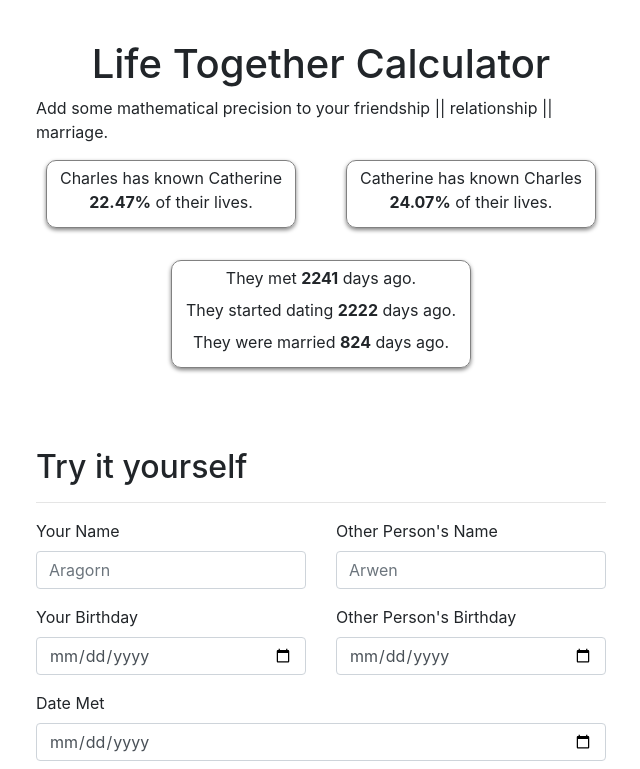
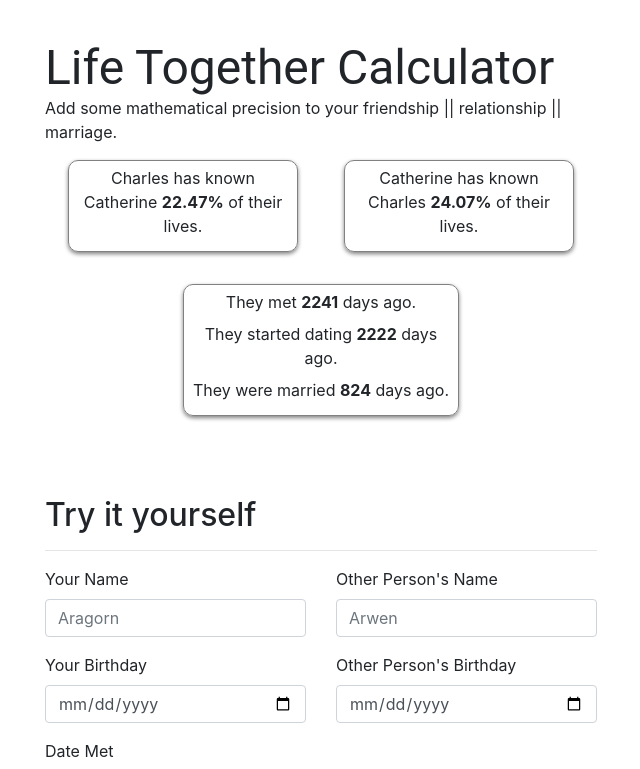
Before and after one commit to cpustejovsky/life-together-calculator, a React (Create React App) app: page / in a window 1280 px wide. Shown: the top 769 px of the page, without its empty margins (319-959 px from the left). Built offline with nearby package versions, Linux system fonts and the light colour scheme.

Commit message:
transitioned display and app to MUI

```diff
--- a/src/App.tsx
+++ b/src/App.tsx
@@ -1,8 +1,9 @@
 import React, { useState } from "react";
-import "./App.scss";
 import Display from "./components/Display";
 import Form from "./components/Form";
-import { Container } from "react-bootstrap";
+import Footer from "./components/Footer";
+import { Container, Typography } from "@material-ui/core"
+import { createMuiTheme, ThemeProvider, makeStyles } from "@material-ui/core/styles"
 
 export type DateData = {
   yourName: string,
@@ -14,7 +15,39 @@ export type DateData = {
   marriedDate?: string,
 }
 
+const theme = createMuiTheme({
+  palette: {
+    primary: {
+      light: '#757ce8',
+      main: '#3f50b5',
+      dark: '#002884',
+      contrastText: '#fff',
+    },
+    secondary: {
+      light: '#ff7961',
+      main: '#f44336',
+      dark: '#ba000d',
+      contrastText: '#000',
+    },
+    warning: {
+      main: '#CC3300'
+    },
+    error: {
+      main: '#FF0033'
+    }
+  },
+});
+
+const useStyles = makeStyles(() => ({
+  view: {
+    margin: "5vh auto",
+    maxWidth: "600px",
+  }
+}));
+
 const App = () => {
+  const classes = useStyles();
+
   const [yourName, setYourName] = useState("Charles");
   const [soName, setSoName] = useState("Catherine");
   const [yourBday, setYourBday] = useState("1992-12-18");
@@ -46,9 +79,9 @@ const App = () => {
   const percentSo = ((ageMeet / ageSo) * 100).toFixed(2) + "%";
 
   return (
-    <div>
-      <Container className="view">
-        <h1 className="title">Life Together Calculator</h1>
+    <ThemeProvider theme={theme}>
+      <Container className={classes.view}>
+        <Typography variant="h3">Life Together Calculator</Typography>
         <p>
           Add some mathematical precision to your friendship || relationship ||
           marriage.
@@ -70,14 +103,9 @@ const App = () => {
         <h2>Try it yourself</h2>
         <hr />
         <Form onUpdate={onUpdate} />
-        <footer className="footer">
-          <a href="https://cpustejovsky.com/" rel="noreferrer noopener">
-            Cpustejovsky <i className="far fa-thumbs-up"></i>,{" "}
-            {new Date().getFullYear()}
-          </a>
-        </footer>
+      <Footer/>
       </Container>
-    </div>
+    </ThemeProvider>
   );
 };
 
--- a/src/components/Display.tsx
+++ b/src/components/Display.tsx
@@ -1,7 +1,31 @@
 import React from "react";
 import _ from "lodash";
-import { Col, Row } from "react-bootstrap";
-import "../App.scss";
+import { Grid, Typography } from "@material-ui/core"
+import { makeStyles } from "@material-ui/core/styles"
+
+const useStyles = makeStyles((theme) => ({
+  display: {
+    paddingBottom: "3rem",
+    justifyContent: "space-around",
+  },
+  displayBox: {
+    textAlign: "center",
+    marginBottom: "2rem",
+    border: "1px solid #818181",
+    boxShadow: "0px 2px 4px #818181",
+    borderRadius: "10px",
+    width: "fit - content",
+    padding: "5px",
+    "& p": {
+      marginBottom: "0.5rem",
+    }
+  },
+  error: {
+    textAlign: "center",
+    color: theme.palette.error.main,
+    margin: "10vh 0",
+  }
+}));
 
 type Props = {
   yourName: string,
@@ -19,6 +43,7 @@ type Props = {
 }
 
 const Display = (props: Props) => {
+  const classes = useStyles();
   const {
     yourName,
     soName,
@@ -50,22 +75,22 @@ const Display = (props: Props) => {
   let marriedInput = married.every((el) => !_.isEmpty(el));
   if (marriedInput) {
     return (
-      <Row className="display">
-        <Col md={5} className="display__box">
+      <Grid container className={classes.display}>
+        <Grid item md={5} className={classes.displayBox}>
           {" "}
           <p>
             {yourName} has known {soName} <strong>{percentUser}</strong> of
             their lives.
           </p>
-        </Col>
-        <Col md={5} className="display__box">
+        </Grid>
+        <Grid item md={5} className={classes.displayBox}>
           {" "}
           <p>
             {soName} has known {yourName} <strong>{percentSo}</strong> of their
             lives.
           </p>
-        </Col>
-        <Col md={6} className="display__box">
+        </Grid>
+        <Grid item md={6} className={classes.displayBox}>
           <p>
             They met <strong>{ageMeet}</strong> days ago.
           </p>
@@ -75,73 +100,73 @@ const Display = (props: Props) => {
           <p>
             They were married <strong>{ageMarried}</strong> days ago.
           </p>
-        </Col>
-      </Row>
+        </Grid>
+      </Grid>
     );
   } else if (datingInput) {
     return (
-      <Row className="display">
-        <Col md={5} className="display__box">
+      <Grid container className={classes.display}>
+        <Grid item md={5} className={classes.displayBox}>
           {" "}
           <p>
             {yourName} has known {soName} <strong>{percentUser}</strong> of
             their lives.
           </p>
-        </Col>
-        <Col md={5} className="display__box">
+        </Grid>
+        <Grid item md={5} className={classes.displayBox}>
           {" "}
           <p>
             {soName} has known {yourName} <strong>{percentSo}</strong> of their
             lives.
           </p>
-        </Col>
-        <Col md={6} className="display__box">
+        </Grid>
+        <Grid item md={6} className={classes.displayBox}>
           <p>
             They met <strong>{ageMeet}</strong> days ago.
           </p>
           <p>
             They started dating <strong>{ageDating}</strong> days ago.
           </p>
-        </Col>
-      </Row>
+        </Grid>
+      </Grid>
     );
   } else if (meetingInput) {
     return (
-      <Row className="display">
-        <Col md={5} className="display__box">
+      <Grid container className={classes.display}>
+        <Grid item md={5} className={classes.displayBox}>
           {" "}
           <p>
             {yourName} has known {soName} <strong>{percentUser}</strong> of
             their lives.
           </p>
-        </Col>
-        <Col md={5} className="display__box">
+        </Grid>
+        <Grid item md={5} className={classes.displayBox}>
           {" "}
           <p>
             {soName} has known {yourName} <strong>{percentSo}</strong> of their
             lives.
           </p>
-        </Col>
-        <Col md={6} className="display__box">
+        </Grid>
+        <Grid item md={6} className={classes.displayBox}>
           <p>
             They met <strong>{ageMeet}</strong> days ago.
           </p>
-        </Col>
-      </Row>
+        </Grid>
+      </Grid>
     );
   } else if (insufficientInput) {
     return (
-      <h3 className="error">
+      <Typography variant="h5" className={classes.error}>
         Please provide at least <strong>two names</strong>,{" "}
         <strong>two birthdays</strong>, and <strong>the date y'all met</strong>.
-      </h3>
+      </Typography>
     );
   } else {
     return (
-      <h3 className="error">
+      <Typography variant="h5" className={classes.error}>
         Something went wrong. Please contact cpustejovsky about this issue (link
         in the footer)
-      </h3>
+      </Typography>
     );
   }
 };
```
